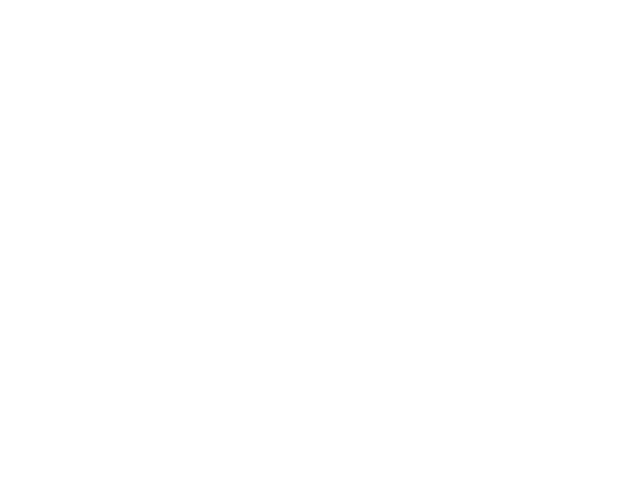
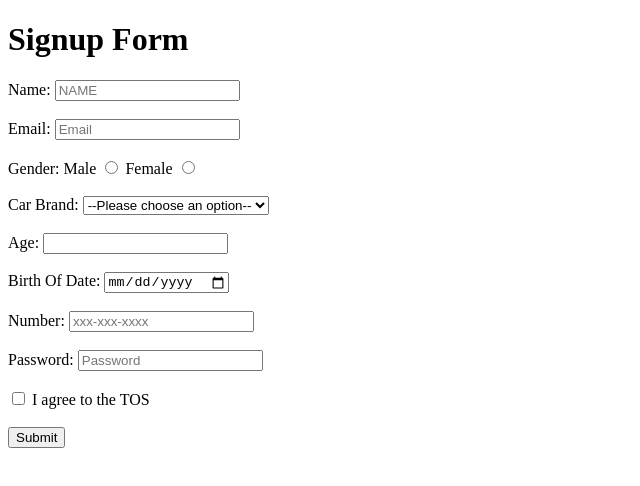
Before and after one commit to acciojob/signup-form-car-NikhilPal-2001, a website: page main.html in a window 1280 px wide. Shown: the whole page, without its empty margins (0-640 px from the left). Drawn offline with Linux system fonts and the light colour scheme.

Commit message:
created a submission

```diff
--- a/main.html
+++ b/main.html
@@ -8,6 +8,46 @@
 
 <body>
 	<!-- the entire body must be written by student -->
+<!DOCTYPE html>
+<html lang="en">
+<head>
+    <meta charset="UTF-8">
+    <meta name="viewport" content="width=device-width, initial-scale=1.0">
+    <title>Document</title>
+</head>
+<body>
+    <h1>Signup Form</h1>
+    <label for="name">Name:</label>
+    <input type="text" id="name" placeholder="NAME" > <br><br>
+    <label for="email">Email:</label>
+    <input type="email" id="email" placeholder="Email"> <br><br>
+    <label>Gender:</label>
+     <label for="gender">Male </label>
+    <input type="radio" type ="gender" id="male" name="gender" value="male">
+    <label for="gender">Female</label>
+    <input type="radio" type ="gender" id="female" name="gender" value="female"><br><br>
+    <label for="car">Car Brand:</label>
+    <select name="car" id="car" required>
+    <option value="">--Please choose an option--</option>
+      <option value="BMW">BMW</option>
+      <option value="Audi">Audi</option>
+      <option value="Mercedes">Mercedes</option>
+      <option value="Toyota">Toyota</option>
+      <option value="Honda">Honda</option><br><br></select><br><br>
+    <label for="age">Age:</label>
+    <input type="number" id="age"> <br><br>
+    <label for="Bod">Birth Of Date:</label>
+    <input type="date" id="date"><br><br>
+    <label for="Number">Number:</label>
+    <input type="number" placeholder="xxx-xxx-xxxx"> <br><br>
+    <label for="password">Password:</label>
+    <input type="password" placeholder="Password"><br><br>
+   <input type="checkbox" name="checkbox" id="checkbox">
+    <label for="">I agree to the TOS</label>
+    <br><br>
+    <button type="submit">Submit</button>
+</body>
+</html>
     <script type="text/javascript" src="./script.js">
 </script>
 
--- a/styles.css
+++ b/styles.css
@@ -1,2 +1,6 @@
 
 /* Your CSS Code here. */
+.table-heading
+{
+	border 2px solid
+}
```
